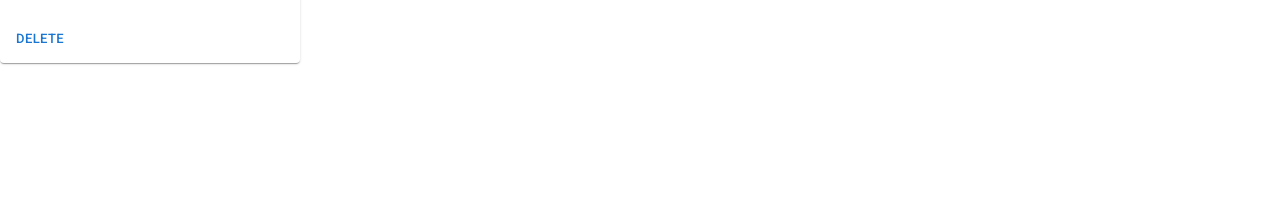
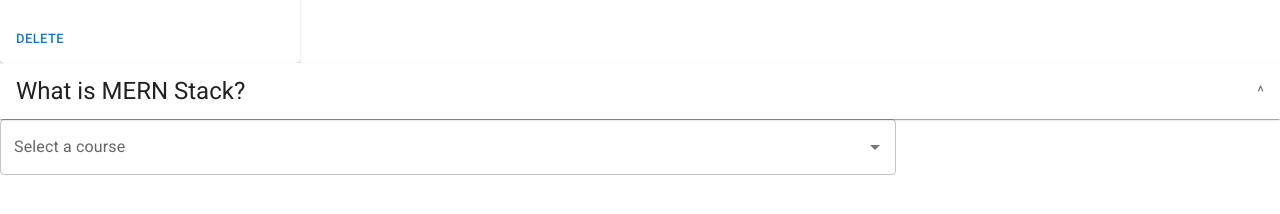
Before and after one commit to it21172878/mui_tutorial, a React (Create React App) app: page / in a window 1280 px wide. Shown: the part 378-592 px from the top of the page. Built offline with nearby package versions, Linux system fonts and the light colour scheme.

Commit message:
Accordion

```diff
--- a/src/App.js
+++ b/src/App.js
@@ -1,6 +1,7 @@
 import { AppBar, Tab, Tabs, Toolbar, Typography } from '@mui/material';
 import { useState } from 'react';
 import Cards from './components/Cards';
+import Accord from './components/Accord';
 
 function App() {
   const [value, setValue] = useState(0);
@@ -26,6 +27,7 @@ function App() {
       <div style={{ marginTop: '100px' }}>
         <Cards />
       </div>
+      <Accord />
     </div>
   );
 }
--- /dev/null
+++ b/src/components/Accord.js
@@ -0,0 +1,40 @@
+import {
+  Accordion,
+  AccordionDetails,
+  AccordionSummary,
+  Autocomplete,
+  TextField,
+  Typography,
+} from '@mui/material';
+import React from 'react';
+
+const Accord = () => {
+  const courses = ['Mongo DB', 'Express', 'ReactJS', 'NodeJs'];
+  return (
+    <div>
+      <Accordion>
+        <AccordionSummary expandIcon={'^'}>
+          <Typography variant="h5">What is MERN Stack?</Typography>
+        </AccordionSummary>
+        <AccordionDetails>
+          <Typography>
+            Sint in ipsum Lorem magna magna. Ullamco sint pariatur aliquip
+            incididunt nulla ea esse incididunt excepteur esse nisi cupidatat
+            ea. Cupidatat amet proident aliquip fugiat nisi do pariatur. Sit sit
+            id ipsum enim reprehenderit elit ipsum consectetur. Dolor sunt ipsum
+            enim ea ea nisi non magna occaecat in irure ad est.
+          </Typography>
+        </AccordionDetails>
+      </Accordion>
+      <Autocomplete
+        sx={{ width: '70%' }}
+        options={courses}
+        renderInput={(params) => {
+          return <TextField {...params} label="Select a course" />;
+        }}
+      />
+    </div>
+  );
+};
+
+export default Accord;
```
